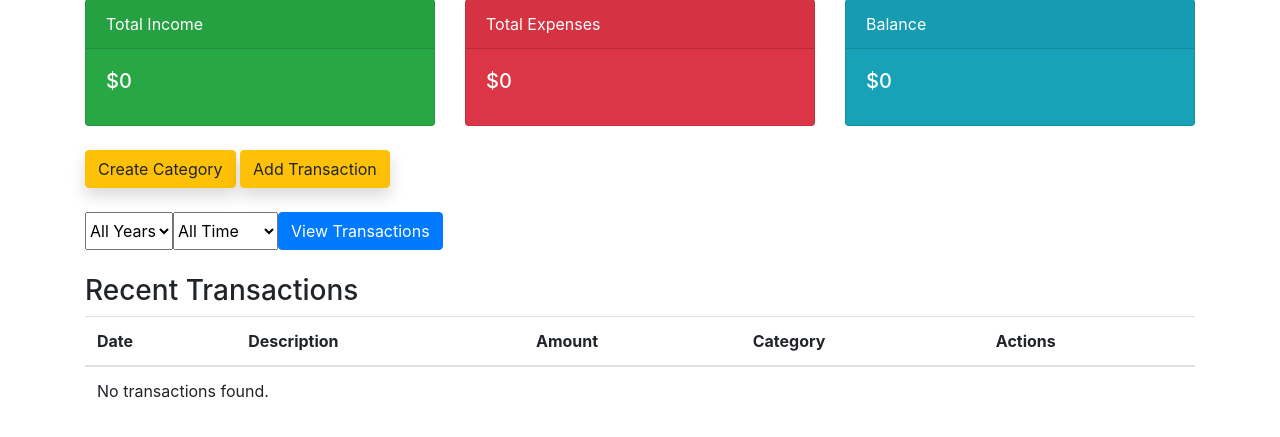
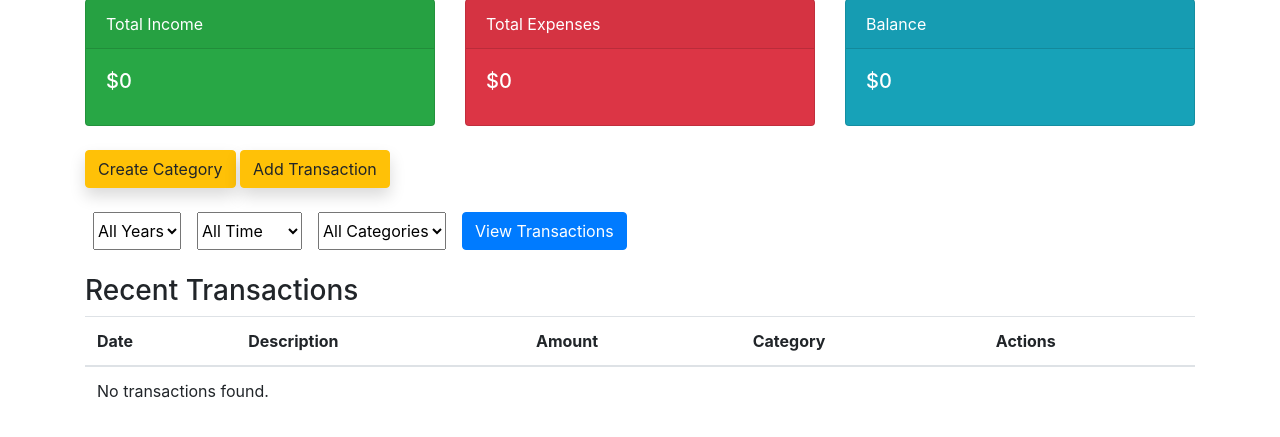
Before and after one commit to WarLoRDlArS/BudgetBuddy, a Django app: page / in a window 1280 px wide. Shown: the part 177-614 px from the top of the page. Run offline with Django 5.2, Linux system fonts and the light colour scheme; a user stored in the database is signed in; data comes from the database, SQL or seed files in the repository; some libraries are stand-ins or nearby versions.

Commit message:
Changes to Filtering

```diff
--- a/financetracker/tracking/templates/tracking/dashboard.html
+++ b/financetracker/tracking/templates/tracking/dashboard.html
@@ -64,23 +64,31 @@
 
         <form method="GET" action="{% url 'tracking:dashboard' %}" class="mb-4">
             <div class="input-group">
-                <select name="year" class="form-select">
+                <select name="year" class="form-select mx-2">
                     <option value="">All Years</option>
                     {% for year in years %}
                         <option value="{{ year }}">{{ year }}</option>
                     {% endfor %}
                 </select>
 
-                <select name="month" class="form-select">
+                <select name="month" class="form-select mx-2">
                     <option value="">All Time</option>
                     {% for month in months %}
                         <option value="{{ month.value }}">{{ month.display }}</option>
                     {% endfor %}
                 </select>
 
-                <button type="submit" class="btn btn-primary">View Transactions</button>
+                <select name="category" class="form-select mx-2">
+                    <option value="">All Categories</option>
+                    {% for category in categories %}
+                        <option value="{{ category.category_id }}">{{ category.catname }}</option>
+                    {% endfor %}
+                </select>
+
+                <button type="submit" class="btn btn-primary mx-2">View Transactions</button>
             </div>
         </form>
+
 
 
         <h3>Recent Transactions</h3>
--- a/financetracker/tracking/views.py
+++ b/financetracker/tracking/views.py
@@ -8,6 +8,7 @@ from django.db.models import Sum
 from .models import Transaction
 from django.utils import timezone
 from datetime import timedelta, datetime
+
 
 @login_required(login_url="users:login")
 def create_category(request):
@@ -97,14 +98,11 @@ def get_net_income(user, year=None, month=None):
     return net_income, total_expense, total_income
 
 
-
 @login_required(login_url="users:login")
 def dashboard(request):
-    # Get the current year for the dropdown
     current_year = datetime.now().year
-    years = [year for year in range(current_year - 5, current_year + 1)]  # Last 5 years plus current year
+    years = [year for year in range(current_year - 5, current_year + 1)]
 
-    # Generate a list of months
     months = [
         {'value': '01', 'display': 'January'},
         {'value': '02', 'display': 'February'},
@@ -120,25 +118,26 @@ def dashboard(request):
         {'value': '12', 'display': 'December'},
     ]
 
-    # Handle the year and month filter if selected
     selected_month = request.GET.get('month')
     selected_year = request.GET.get('year')
+    selected_category = request.GET.get('category')
 
-    # Validate month and year inputs
     month = int(selected_month) if selected_month else None
     year = int(selected_year) if selected_year else None
 
-    # Calculate net income and totals based on selected month and year
     net_income, total_expense, total_income = get_net_income(user=request.user, year=year, month=month)
 
-    # Fetch transactions based on selected month and year
     filter_kwargs = {'user': request.user}
     if year:
         filter_kwargs['date__year'] = year
     if month:
         filter_kwargs['date__month'] = month
+    if selected_category:
+        filter_kwargs['category_id'] = selected_category
 
     transactions = Transaction.objects.filter(**filter_kwargs).order_by('-date')
+
+    categories = Category.objects.filter(user=request.user)  # Fetch user's categories
 
     context = {
         'total_income': total_income,
@@ -147,6 +146,7 @@ def dashboard(request):
         'transactions': transactions,
         'months': months,
         'years': years,
+        'categories': categories,  # Pass categories to the template
     }
 
     return render(request, 'tracking/dashboard.html', context=context)
```
